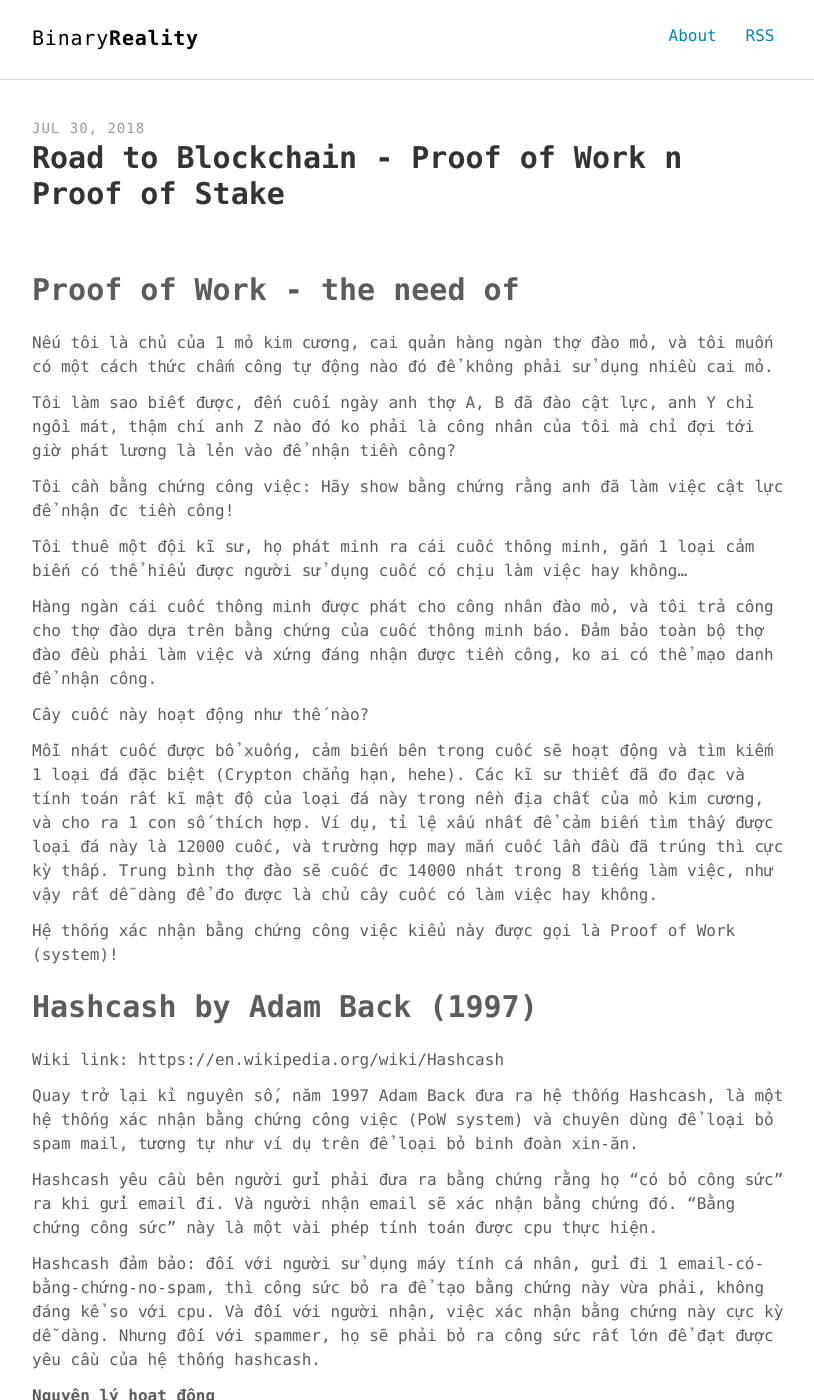
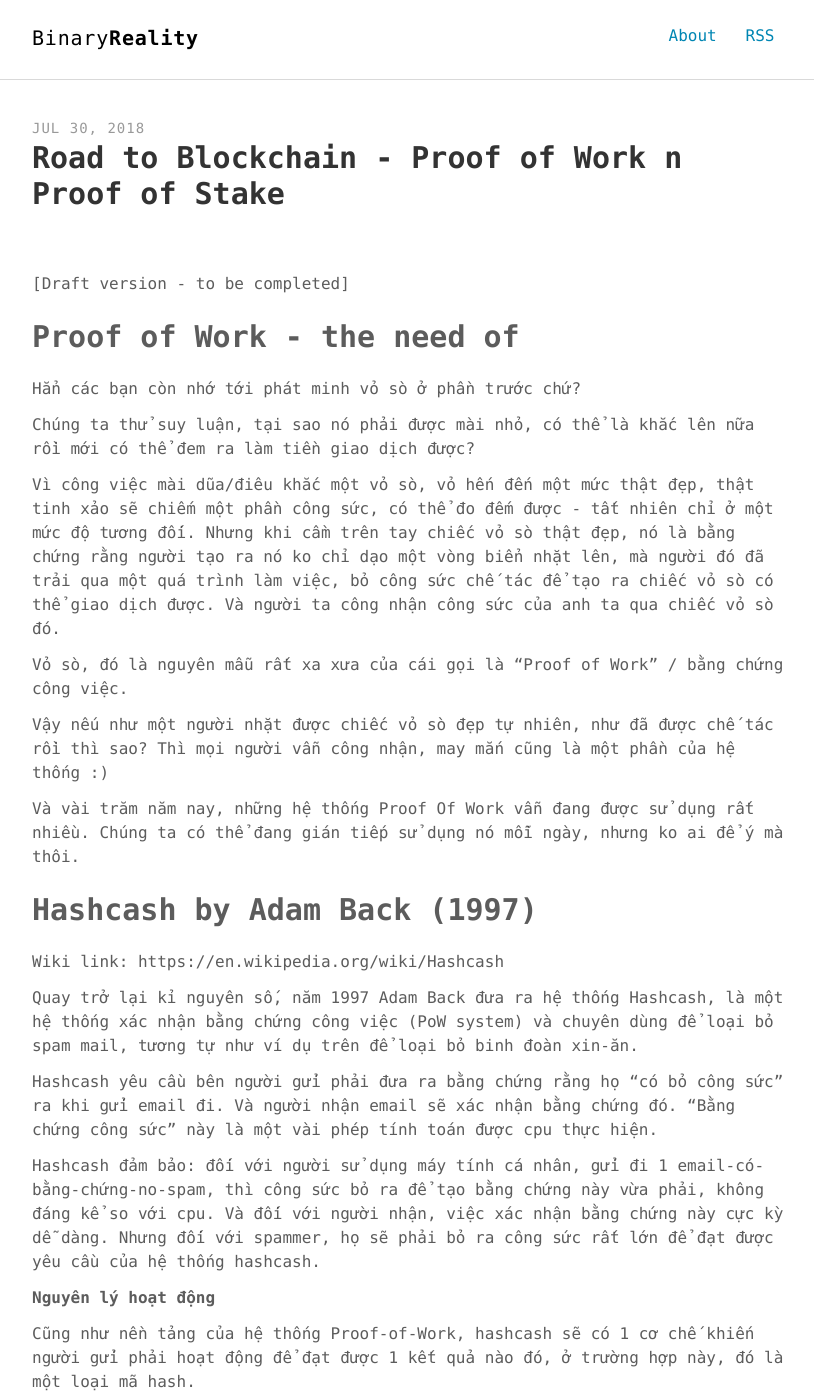
Before and after one commit to phuoc-thanh/phuoc-thanh.github.io, a Jekyll site: the page built from _posts/2018-07-30-road-to-blockchain-protocols.md, in a window 1280 px wide and 1400 px high. Shown: the whole window, without its empty margins (232-1046 px from the left). Built offline with Jekyll 4.4.1, drawn with Linux system fonts in a browser that asks for light colours; comment, search, counter and statistics services are not loaded; some of the changed text lies outside the part shown.

Commit message:
edit road to blockchain 2nd post

```diff
--- a/_posts/2018-07-30-road-to-blockchain-protocols.md
+++ b/_posts/2018-07-30-road-to-blockchain-protocols.md
@@ -6,25 +6,22 @@ description: "Proof of Work - Những khái niệm cơ bản"
 keywords: "blockchain, proofofstake, proofofwork, bitcoin"
 ---
 
+[Draft version - to be completed]
+
+
 # Proof of Work - the need of
 
-Nếu tôi là chủ của 1 mỏ kim cương, cai quản hàng ngàn thợ đào mỏ, và tôi muốn có một cách thức chấm công tự động nào đó để không phải sử dụng nhiều cai mỏ.
+Hẳn các bạn còn nhớ tới phát minh vỏ sò ở phần trước chứ?
 
-Tôi làm sao biết được, đến cuối ngày anh thợ A, B đã đào cật lực, anh Y chỉ ngồi mát, thậm chí anh Z nào đó ko phải là công nhân của tôi mà chỉ đợi tới giờ phát lương là lẻn vào để nhận tiền công?
+Chúng ta thử suy luận, tại sao nó phải được mài nhỏ, có thể là khắc lên nữa rồi mới có thể đem ra làm tiền giao dịch được?
 
-Tôi cần bằng chứng công việc: Hãy show bằng chứng rằng anh đã làm việc cật lực để nhận đc tiền công!
+Vì công việc mài dũa/điêu khắc một vỏ sò, vỏ hến đến một mức thật đẹp, thật tinh xảo sẽ chiếm một phần công sức, có thể đo đếm được - tất nhiên chỉ ở một mức độ tương đối. Nhưng khi cầm trên tay chiếc vỏ sò thật đẹp, nó là bằng chứng rằng người tạo ra nó ko chỉ dạo một vòng biển nhặt lên, mà người đó đã trải qua một quá trình làm việc, bỏ công sức chế tác để tạo ra chiếc vỏ sò có thể giao dịch được. Và người ta công nhận công sức của anh ta qua chiếc vỏ sò đó.
 
-Tôi thuê một đội kĩ sư, họ phát minh ra cái cuốc thông minh, gắn 1 loại cảm biến có thể hiểu được người sử dụng cuốc có chịu làm việc hay không...
+Vỏ sò, đó là nguyên mẫu rất xa xưa của cái gọi là "Proof of Work" / bằng chứng công việc.
 
-Hàng ngàn cái cuốc thông minh được phát cho công nhân đào mỏ, và tôi trả công cho thợ đào dựa trên bằng chứng của cuốc thông minh báo. Đảm bảo toàn bộ thợ đào đều phải làm việc và xứng đáng nhận được tiền công, ko ai có thể mạo danh để nhận công.
+Vậy nếu như một người nhặt được chiếc vỏ sò đẹp tự nhiên, như đã được chế tác rồi thì sao? Thì mọi người vẫn công nhận, may mắn cũng là một phần của hệ thống :)
 
-Cây cuốc này hoạt động như thế nào?
-
-Mỗi nhát cuốc được bổ xuống, cảm biến bên trong cuốc sẽ hoạt động và tìm kiếm 1 loại đá đặc biệt (Crypton chẳng hạn, hehe). Các kĩ sư thiết đã đo đạc và tính toán rất kĩ mật độ của loại đá này trong nền địa chất của mỏ kim cương, và cho ra 1 con số thích hợp. Ví dụ, tỉ lệ xấu nhất để cảm biến tìm thấy được loại đá này là 12000 cuốc, và trường hợp may mắn cuốc lần đầu đã trúng thì cực kỳ thấp. Trung bình thợ đào sẽ cuốc đc 14000 nhát trong 8 tiếng làm việc, như vậy rất dễ dàng để đo được là chủ cây cuốc có làm việc hay không.
-
-
-Hệ thống xác nhận bằng chứng công việc kiểu này được gọi là Proof of Work (system)!
-
+Và vài trăm năm nay, những hệ thống Proof Of Work vẫn đang được sử dụng rất nhiều. Chúng ta có thể đang gián tiếp sử dụng nó mỗi ngày, nhưng ko ai để ý mà thôi.
 
 
 # Hashcash by Adam Back (1997)
@@ -39,9 +36,9 @@ Hashcash đảm bảo: đối với người sử dụng máy tính cá nhân, g
 
 **Nguyên lý hoạt động**
 
-Cũng như nền tảng của hệ thống Proof-of-Work, hashcash sẽ có 1 cơ chế khiến người gửi phải hoạt động để tìm 1 thứ gì đó đặc biệt, ở trường hợp này, đó là một loại mã (hash) thay vì crypton :)
+Cũng như nền tảng của hệ thống Proof-of-Work, hashcash sẽ có 1 cơ chế khiến người gửi phải hoạt động để đạt được 1 kết quả nào đó, ở trường hợp này, đó là một loại mã hash.
 
-Loại mã hash này chỉ có 1 cách duy nhất để tìm ra là đoán dần: brute force, ko có phương pháp thay thế nào khác. Nhưng khi tìm ra rồi thì việc xác nhận độ đúng đắn của mã hash này rất dễ dàng.
+Loại mã hash này chỉ có 1 cách duy nhất để tìm ra là đoán dần: brute force, ko có cách tìm nào khác. Nhưng khi tìm ra rồi thì việc xác nhận độ đúng đắn của mã hash này rất dễ dàng.
 
 **Phân tích kĩ thuật**
 
@@ -51,30 +48,16 @@ header của email sẽ có dạng:
 
 `X-Hashcash: 1:20:1303030600:adam@cypherspace.org::McMybZIhxKXu57jd:ckvi`
 
-> ver: Hashcash format version, 1 (which supersedes version 0).
-
-> bits: Number of "partial pre-image" (zero) bits in the hashed code.
-
-> date: The time that the message was sent, in the format YYMMDD[hhmm[ss]].
-
-> resource: Resource data string being transmitted, e.g., an IP address or email address.
-
-> ext: Extension (optional; ignored in version 1).
-
-> rand: String of random characters, encoded in base-64 format.
-
-> counter: Binary counter (up to 220), encoded in base-64 format.
-
 Các thông tin chứa trong header gồm địa chỉ email, ngày gửi, và thông tin về bằng chứng công việc. Sự có mặt của địa chỉ email người nhận để đảm bảo rằng header này được tính toán dành cho mỗi người nhận cụ thể. Thời gian đính kèm để đảm bảo rằng email được gửi gần đây và để chắc chắn về header email: là duy nhất cho mỗi email
 
 
-Sender Side:
+***Sender Side:***
 
 Người gửi sẽ random 1 con số gắn vào header như trên và tính SHA (160bit) hash của header. Nếu 20 bits đầu tiên (5 hex digits) đều bằng zero, thì số hash này được coi là 1 bằng chứng "đạt chuẩn", sẽ được chấp thuận. Nếu không có kết quả như yêu cầu trên, sender sẽ tăng phần counter lên và tính hash lại. Xác suất để sender tính được số hash chuẩn ngay lần đầu tiên là 1/1 048 576. Đây cũng là trung bình số lần mà sender cần thử để tìm ra bằng chứng công việc - hash chuẩn.
 
 Đối với máy tính cá nhân thông thường, đây là mức tính toán có thể chấp nhân được đối với 1 người sử dụng phổ thông, nhưng với spammer thì con số phép tính sẽ cực kỳ lớn bởi số lượng email spam.
 
-Receiver Side:
+***Receiver Side:***
 
 Người nhận sẽ tính SHA của header và kiểm tra xem 20 bits đầu chuỗi hash có phải là zero không. Việc này chỉ mất 2 microsecond mà thôi. Nếu kết quả đúng thì sẽ tiếp tục kiểm tra các thông tin khác trong header như email address, time, database... để chắc chắn đây là email hợp lệ. Việc này cũng chiếm rất ít tài nguyên cpu và disk.
 
@@ -82,8 +65,6 @@ Người nhận sẽ tính SHA của header và kiểm tra xem 20 bits đầu ch
 # Bitcoin PoW system (2009)
 
 Bitcoin là một trong những công nghệ ứng dụng Proof of Work và Hashcash.
-
-Như đã giới thiệu ở phần nguyên lý hoạt động của hệ thống Proof-of-Work, lợi ích rõ ràng nhất mà hệ thống mang lại là loại bỏ bên thứ 3 (cai mỏ) ra khỏi việc giao tiếp, kiểm tra, thanh toán giữa chủ và nhân công.
 
 Bitcoin áp dụng hệ thống PoW để giải quyết vấn đề của giao dịch tiền, và loại bỏ bên thứ 3 là ngân hàng.
 
@@ -102,7 +83,7 @@ Bitcoin cũng đc xem là ứng dụng tiên phong nhất của Blockchain, ở
 
 Thật ko may, hệ thống PoW vẫn có những điểm yếu của riêng nó. Và "Năng lượng" chính là bài toán lớn nhất của 1 hệ thống PoW.
 
-Cảm biến nằm bên trong cán cuốc, cpu dùng để tìm mã hash, đều cần sử dụng điện năng. Và điện năng tiêu thụ ngày một lớn khi nhu cầu sử dụng tăng. Ngta đang tự hỏi rằng họ tiêu thụ một lượng điện năng lớn để đáp ứng yêu cầu của hệ thống PoW liệu có phải là tối ưu? Liệu có giải pháp nào đó ưu việt hơn, hiệu năng cao hơn ko?
+Cpu dùng để tìm mã hash cần sử dụng điện năng. Và điện năng tiêu thụ ngày một lớn khi nhu cầu sử dụng tăng. Ngta đang tự hỏi rằng họ tiêu thụ một lượng điện năng lớn để đáp ứng yêu cầu của hệ thống PoW liệu có phải là tối ưu? Liệu có giải pháp nào đó ưu việt hơn, hiệu năng cao hơn ko?
 
 Và khái niệm Proof of Stake ra đời, chủ yếu là để áp dụng trong lĩnh vực tiền mã hóa.
 
```
